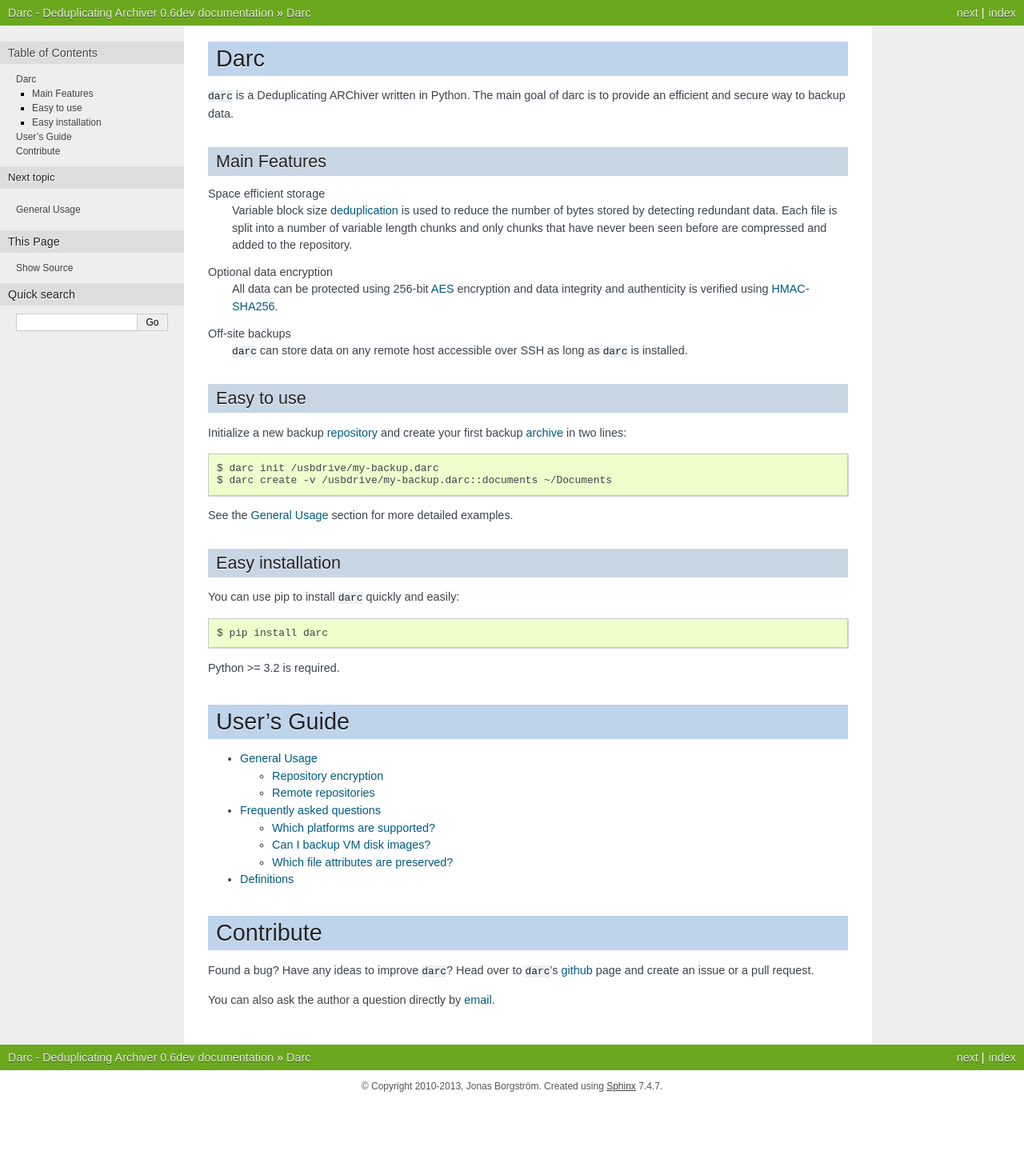
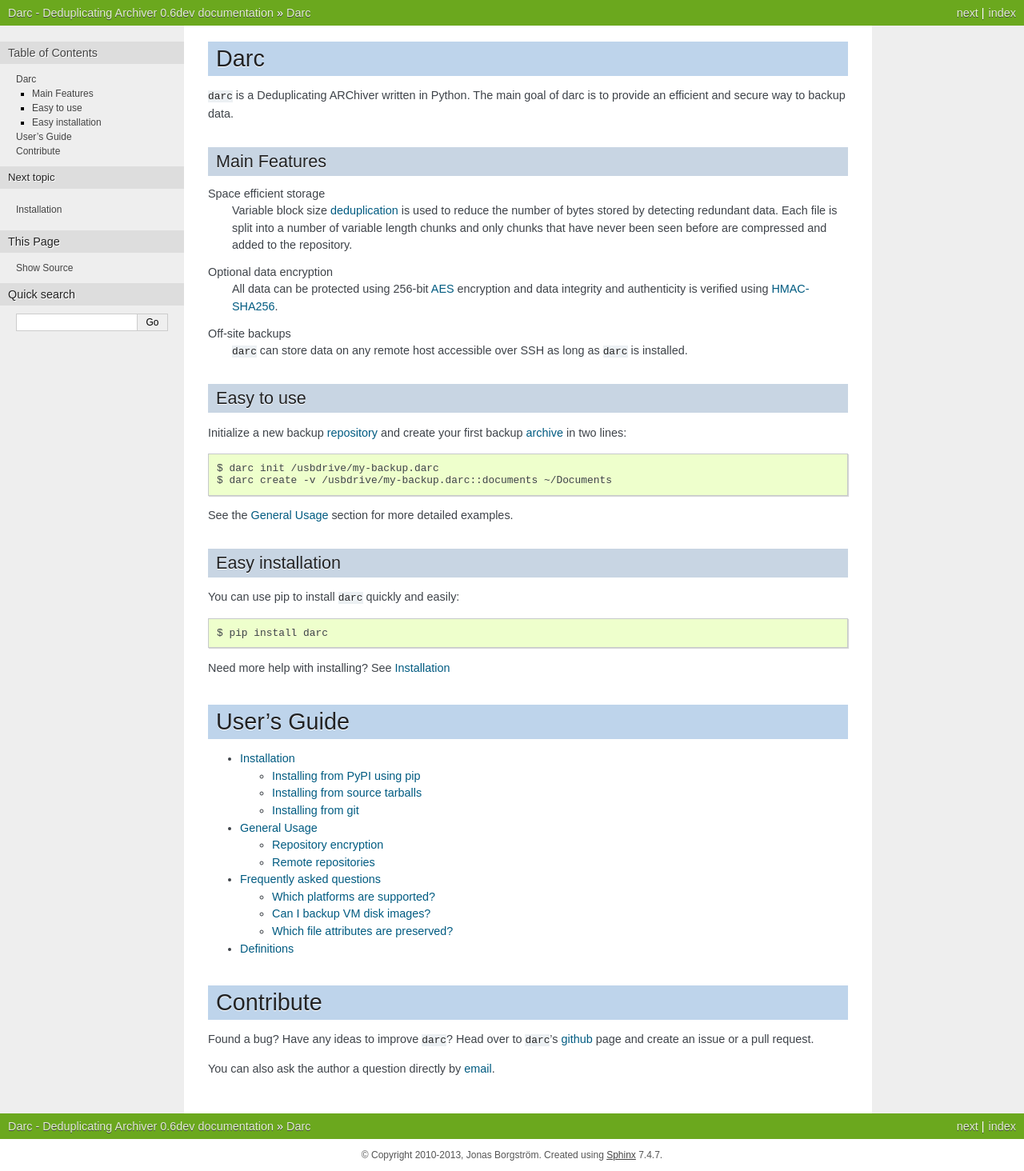
Before and after one commit to borgbackup/borg, a Sphinx documentation site: the page built from docs/index.rst, in a window 1280 px wide. Shown: the whole page at 80% size. Built offline with Sphinx 7.4.7, drawn with Linux system fonts in a browser that asks for light colours; before the commit the page ends 1378 px from its top, so only the background shows below that; some of the changed lines change nothing that is shown.

Commit message:
Added more installation documentation.

```diff
--- a/docs/global.rst.inc
+++ b/docs/global.rst.inc
@@ -5,3 +5,7 @@
 .. _PBKDF2: https://en.wikipedia.org/wiki/PBKDF2
 .. _ACL: https://en.wikipedia.org/wiki/Access_control_list
 .. _github: https://github.com/jborg/darc
+.. _OpenSSL: https://www.openssl.org/
+.. _Python: http://www.python.org/
+.. _`msgpack-python`: https://pypi.python.org/pypi/msgpack-python/
+.. _homebrew: http://mxcl.github.io/homebrew/
--- a/docs/index.rst
+++ b/docs/index.rst
@@ -37,7 +37,7 @@
 
     $ pip install darc
 
-Python >= 3.2 is required.
+Need more help with installing? See :ref:`installation`
 
 User's Guide
 ============
@@ -45,6 +45,7 @@
 .. toctree::
    :maxdepth: 2
 
+   installation
    generalusage
    faq
    definitions
--- /dev/null
+++ b/docs/installation.rst
@@ -0,0 +1,40 @@
+.. include:: global.rst.inc
+.. _installation:
+
+Installation
+=============
+
+|project_name| requires Python_ 3.2 or above to work. Even though Python 3
+is not the default Python version on most Linux distributions it is usually
+available as an optional install.
+
+Other dependencies:
+
+* `msgpack-python`_ >= 0.1.10
+* OpenSSL_ >= 1.0.0
+
+The OpenSSL provided by Mac OS X is too old so OS X users are recommended
+to install a newer version using homebrew_.
+
+Installing from PyPI using pip
+------------------------------
+::
+
+    $ pip install darc
+
+Installing from source tarballs
+-------------------------------
+::
+
+    $ curl -O url
+    $ tar -xvzf darc-version.tar.gz
+    $ cd darc-version
+    $ python setup.py install
+
+Installing from git
+-------------------
+::
+
+    $ git clone https://github.com/jborg/darc.git
+    $ cd darc
+    $ python setup.py install
```
